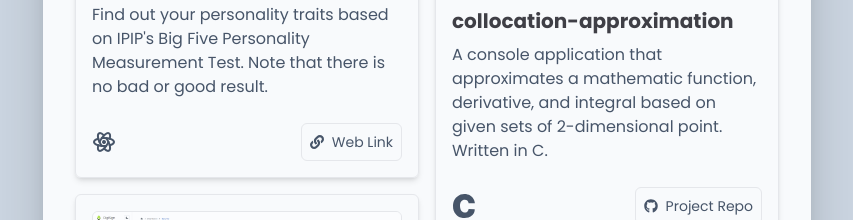
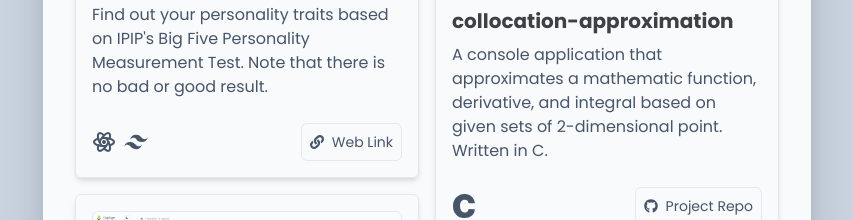
Before and after one commit to Mezuu/mezuu.id, a React (Vite) app: page / in a window 1280 px wide. Shown: the part 1500-1720 px from the top of the page, without its empty margins (213-1066 px from the left). Built offline with nearby package versions, Linux system fonts and the light colour scheme.

Commit message:
forgot tailwind

```diff
--- a/src/App.tsx
+++ b/src/App.tsx
@@ -134,6 +134,7 @@ export function App() {
                 <div className="flex gap-2 justify-between items-center">
                   <div className="flex gap-2 text-2xl">
                     <TbBrandReact />
+                    <RiTailwindCssFill />
                   </div>
                   <a href="https://personality-test.mezuu.id" target="_blank">
                     <div className="border p-2 rounded-md flex gap-2 text-sm items-center hover:bg-slate-200 transition-all ease-in-out">
```
